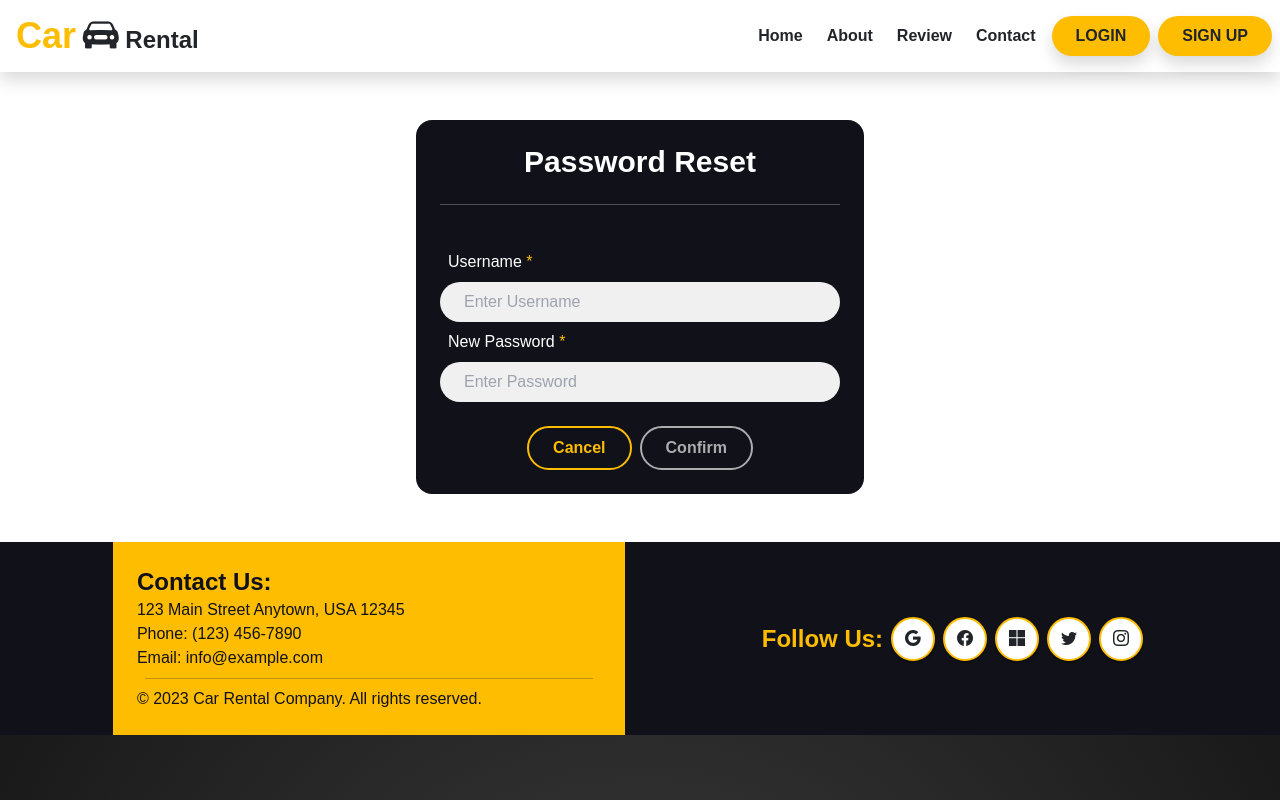
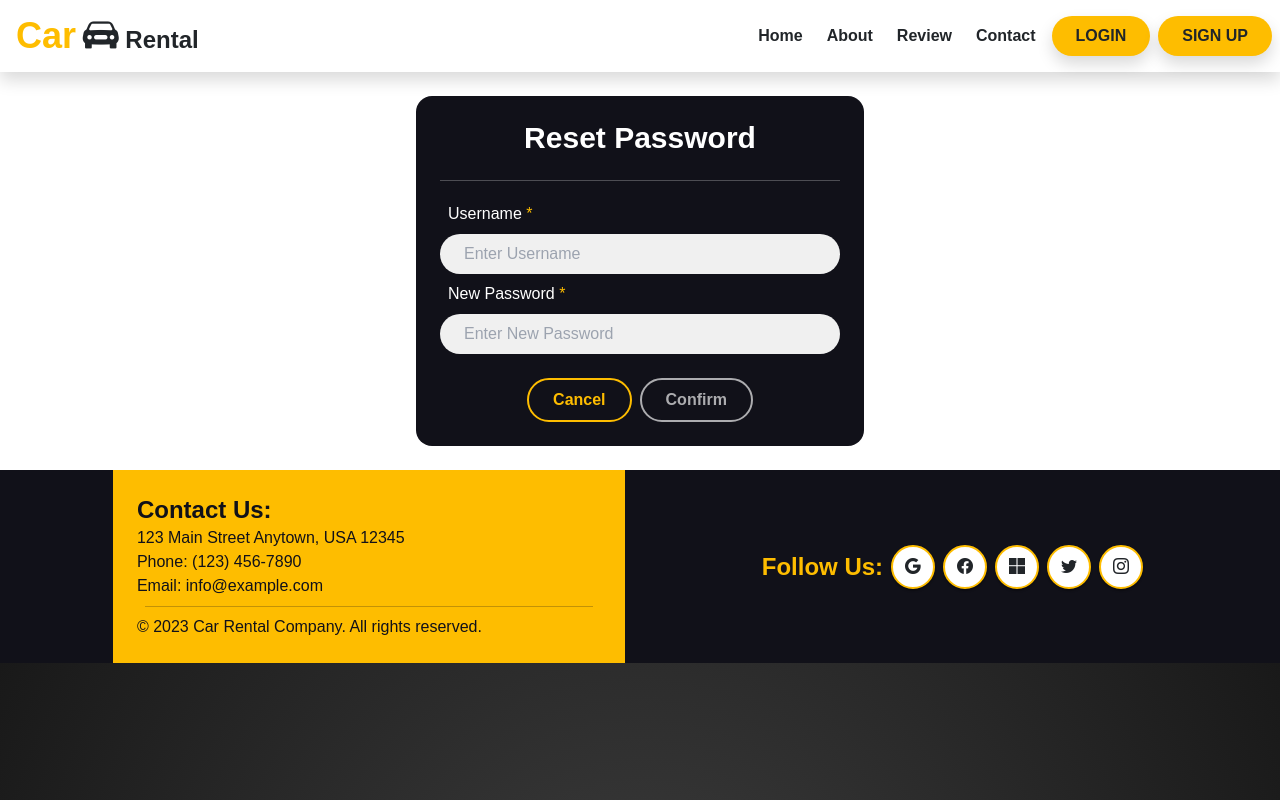
Before and after one commit to Jatin010700/Final_Project_Front, a React (Create React App) app: page /forgotPass in a window 1280 px wide. Built offline with nearby package versions, Linux system fonts and the light colour scheme.

Commit message:
Updated CSS

```diff
--- a/src/User_Account/forgot_Pass.js
+++ b/src/User_Account/forgot_Pass.js
@@ -52,12 +52,12 @@ export const ForgotPass = () => {
   };
 
   return (
-    <>
+<>
       <NavBar />
-      <div className="bg-white p-5 md:p-20 flex justify-center items-center">
-        <div className="flex flex-wrap flex-col w-full max-w-md bg-L-black text-white p-4 md:p-8 rounded-2xl">
-          <h1 className="font-bold  text-2xl md:text-3xl text-center mb-4">
-            Password Reset
+      <div className="bg-white p-4 md:p-20 flex justify-center items-center">
+        <div className="flex flex-wrap flex-col w-full max-w-md bg-L-black p-4 text-white  md:p-8 rounded-2xl">
+          <h1 className="font-bold text-2xl md:text-3xl text-center mb-4">
+            Reset Password
           </h1>
           <hr />
           <p
@@ -67,14 +67,15 @@ export const ForgotPass = () => {
         >
           {paraValue}
         </p>
-          <form className="mt-4 flex flex-col" onSubmit={handleSubmit}>
+          <form className=" flex flex-col" onSubmit={handleSubmit}>
             <label className="p-2">
               Username<span className="text-B-yellow"> *</span>
             </label>
             <input
               type="text"
-              className="rounded-full py-2 px-4 bg-G-white text-black  w-full"
+              className="rounded-full py-2 px-4 bg-G-white text-black w-full"
               placeholder="Enter Username"
+              autoComplete="off"
               value={username}
               onChange={(e) => setUsername(e.target.value)}
             />
@@ -84,14 +85,15 @@ export const ForgotPass = () => {
             <input
               type="password"
               className="rounded-full py-2 px-4 bg-G-white text-black mb-4 w-full"
-              placeholder="Enter Password"
+              placeholder="Enter New Password"
+              autoComplete="off"
               value={passValue}
               onChange={(e) => setPassValue(e.target.value)}
             />
             <div className="flex flex-col gap-2 text-center md:flex-row md:justify-center md:gap-4">
               <Link
-                className=" bg-L-black hover:bg-B-yellow hover:text-L-black text-B-yellow py-2 px-4 rounded-full font-bold border-2 border-B-yellow transition ease-in-out hover:-translate-y-1 hover:scale-110 duration-150"
-                to="/ConfirmEmail"
+                className="bg-L-black hover:bg-B-yellow hover:text-L-black text-B-yellow py-2 px-4 rounded-full font-bold border-2 border-B-yellow transition ease-in-out hover:-translate-y-1 hover:scale-110 duration-150"
+                to="/login"
               >
                 Cancel
               </Link>
@@ -106,7 +108,6 @@ export const ForgotPass = () => {
           </form>
         </div>
       </div>
-
       <Footer />
     </>
   );
```
